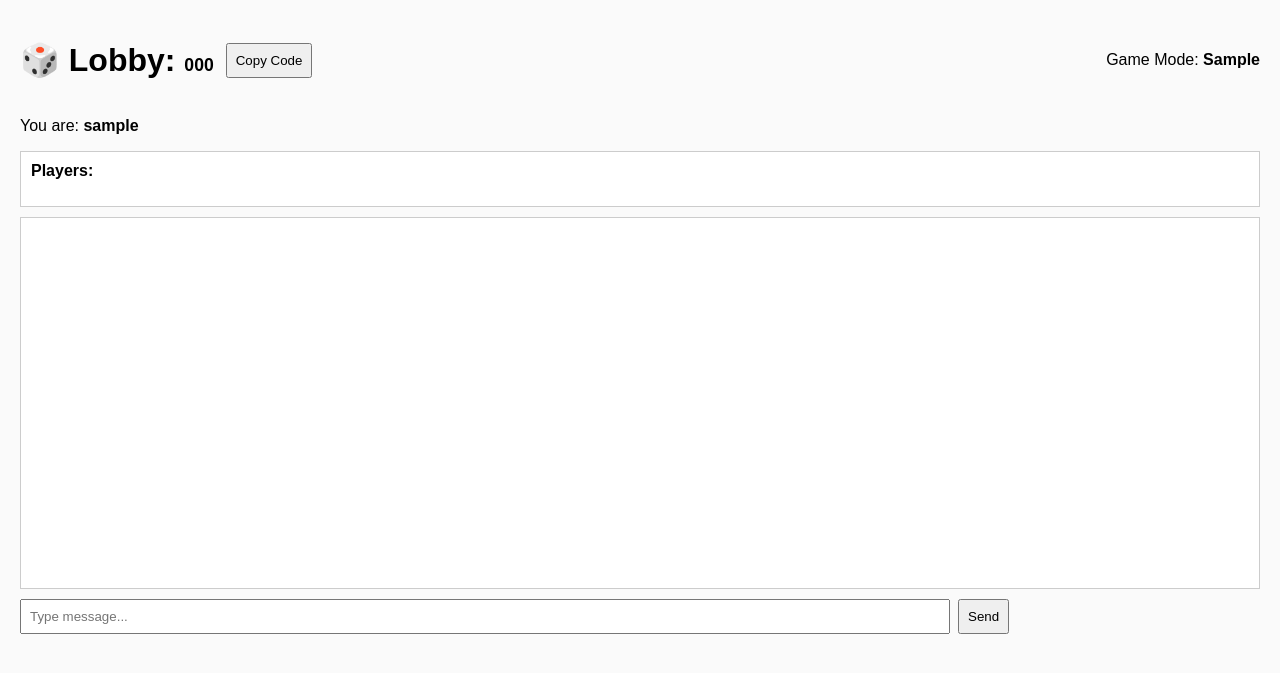
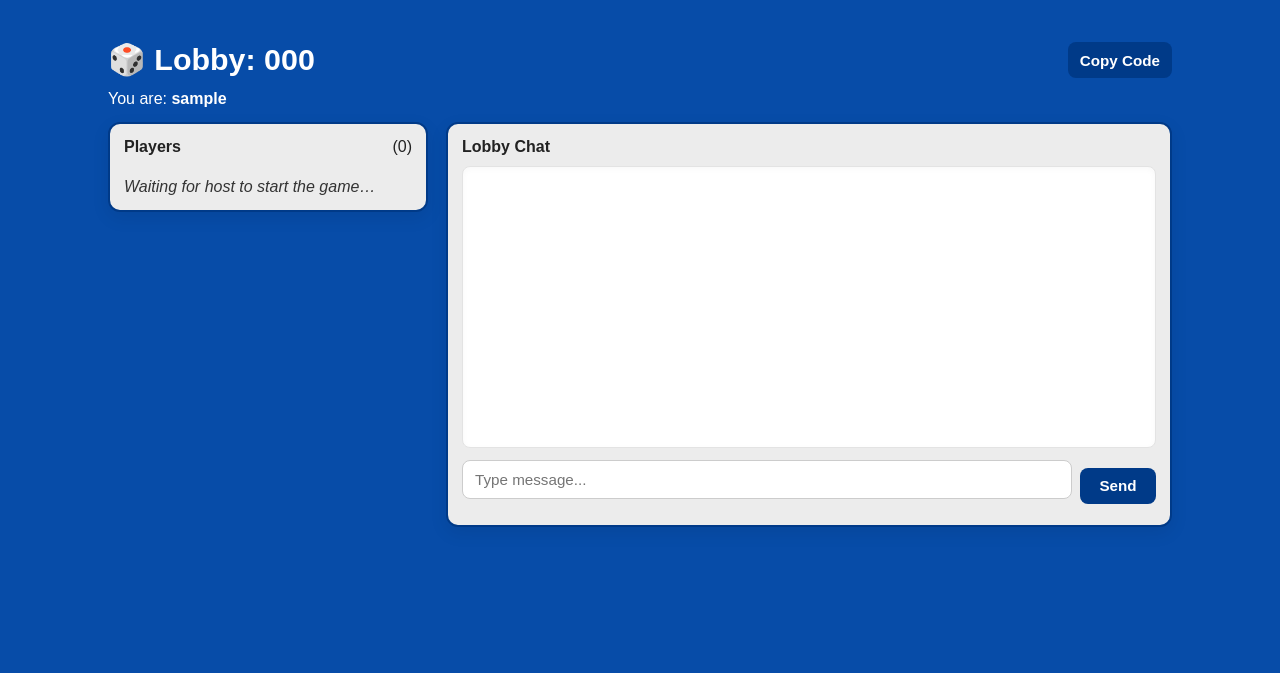
Before and after one commit to HafiyZazaBaza/Conundrum-Corner, a Flask app: template conundrum/templates/lobby.html in a window 1280 px wide. Shown: the top 673 px of the page. Run offline with Flask 3, Linux system fonts and the light colour scheme; the template is opened without the code that fills it: most values are stand-ins (such as "Sample title", 1, 10 or a date in 2020); some libraries are stand-ins or nearby versions.

Commit message:
Moved game selection from home.html to lobby.html, updated lobby's layout and styling

```diff
--- a/conundrum/static/style.css
+++ b/conundrum/static/style.css
@@ -1,33 +1,45 @@
+:root{
+    --bg: #074ca8;
+    --accent: #003a88;
+    --accent-dark: #002b66;
+    --card: #ececec;
+    --text-dark: #222;
+    --white: #ffffff;
+    --card-border: 2px solid var(--accent);
+}
+
 /* ---------- General Page ---------- */
 body {
     font-family: Arial, Helvetica, sans-serif;
     margin: 0;
     padding: 0;
-    background-color: #074ca8; /* main background */
-    color: #222;
+    background-color: var(--bg); /* main background */
+    color: var(--text-dark);
+    -webkit-font-smoothing:antialiased;
+    -moz-osx-font-smoothing:grayscale;
 }
 
-/* ---------- Container ---------- */
+/* Shared container (used by home and lobby) */
 .container {
-    max-width: 900px;
-    margin: 50px auto;
-    padding: 20px;
-    text-align: center;
+    max-width: 1100px;
+    margin: 40px auto;
+    padding: 18px;
+    box-sizing: border-box;
 }
 
 /* ---------- Headings ---------- */
-h1 {
-    color: #ffffff;
-    font-size: 2.5rem;
-    margin-bottom: 20px;
+h1, .title {
+    color: var(--white);
+    font-size: 1.9rem;
+    margin: 0;
 }
 
 h2 {
-    color: #003a88;
+    color: var(--accent);
     margin-bottom: 15px;
 }
 
-/* ---------- Forms Wrapper (Flexbox) ---------- */
+/* ---------- Form / Home layout ---------- */
 .forms-wrapper {
     display: flex;
     justify-content: space-between;
@@ -35,30 +47,27 @@ h2 {
     margin: 20px 0;
 }
 
-/* ---------- Form Box ---------- */
 .form-box {
-    background-color: #ececec; /* form background */
+    background-color: var(--card); /* form background */
     padding: 25px;
     flex: 1; /* equal width for both boxes */
     border-radius: 15px;
-    box-shadow: 0 6px 15px rgba(0,0,0,0.2);
+    box-shadow: 0 6px 15px rgba(0,0,0,0.12);
     text-align: left;
-
-    /* static border */
-    border: 2px solid #003a88;
+    border: var(--card-border);
 }
 
-/* ---------- Form Labels & Inputs ---------- */
 label {
     display: block;
     margin: 10px 0 5px;
     font-weight: bold;
+    color: var(--text-dark);
 }
 
 input, select {
     width: 100%;
     padding: 10px;
-    margin-bottom: 15px;
+    margin-bottom: 12px;
     border-radius: 8px;
     border: 1px solid #ccc;
     font-size: 1rem;
@@ -66,54 +75,240 @@ input, select {
 }
 
 input:focus, select:focus {
-    border-color: #003a88;
+    border-color: var(--accent);
     outline: none;
-    box-shadow: 0 0 6px rgba(0,58,136,0.5);
+    box-shadow: 0 0 6px rgba(0,58,136,0.18);
 }
 
-/* ---------- Buttons ---------- */
-button {
+/* Use full-width buttons inside form boxes (home create/join) */
+.form-box button {
     width: 100%;
     padding: 12px;
-    background-color: #003a88; /* button background */
-    color: #fff;
+    background-color: var(--accent); /* button background */
+    color: var(--white);
     font-size: 1rem;
     font-weight: bold;
     border: none;
     border-radius: 10px;
     cursor: pointer;
-    transition: 0.3s ease;
+    transition: 0.18s ease;
 }
 
-button:hover {
-    background-color: #002b66;
+.form-box button:hover {
+    background-color: var(--accent-dark);
     transform: translateY(-2px);
-    box-shadow: 0 5px 12px rgba(0,0,0,0.3);
+    box-shadow: 0 6px 12px rgba(0,0,0,0.12);
 }
 
-/* ---------- Divider ---------- */
-hr {
+/* Global button defaults (small) — lobby will use these unless inside .form-box */
+button {
+    padding: 8px 12px;
+    background-color: var(--accent);
+    color: var(--white);
     border: none;
-    border-top: 2px solid #ccc;
-    margin: 30px 0;
+    border-radius: 8px;
+    cursor: pointer;
+    font-weight: 600;
+    transition: 0.15s ease;
+    min-height: 36px;
+    min-width: 64px;
 }
 
-/* ---------- Log Section ---------- */
-#log {
-    background: #ececec;
-    padding: 15px;
-    border-radius: 12px;
-    text-align: left;
+/* small-button helper */
+.small-btn {
+    padding: 8px 12px;
     font-size: 0.95rem;
-    white-space: pre-line;
-    box-shadow: inset 0 3px 8px rgba(0,0,0,0.2);
-    border: 2px solid #003a88;
-
-    /* hidden until messages appear */
-    display: none;
+    border-radius: 8px;
 }
 
-#log:not(:empty) {
-    display: block;
-    margin-top: 20px;
+/* small hover */
+button:hover, .small-btn:hover {
+    background-color: var(--accent-dark);
+    transform: translateY(-1px);
 }
+
+/* ---------- Cards (players/chat) - shared look ---------- */
+.card {
+    background: var(--card);
+    border-radius: 12px;
+    padding: 14px;
+    box-shadow: 0 6px 18px rgba(0,0,0,0.08);
+    border: var(--card-border);
+    box-sizing: border-box;
+}
+
+/* Lobby specific layout */
+.lobby-container {
+    margin-top: 24px;
+}
+
+/* Top row */
+.top-row {
+    display:flex;
+    align-items:center;
+    gap:12px;
+    margin-bottom:12px;
+}
+
+/* top actions align right */
+.top-actions {
+    margin-left:auto;
+}
+
+/* quick you-line */
+.you-line {
+    margin: 10px 0 14px;
+    color: var(--white);
+}
+
+/* Grid: players + chat */
+.lobby-grid {
+    display: grid;
+    grid-template-columns: 320px 1fr;
+    gap: 18px;
+    align-items: start;
+}
+
+/* Players card */
+.players-card .card-header,
+.chat-card .card-header {
+    display:flex;
+    justify-content:space-between;
+    align-items:center;
+    margin-bottom:10px;
+    color: var(--text-dark);
+}
+
+.players-list {
+    list-style: disc;
+    padding-left: 18px;
+    max-height: 360px;
+    overflow:auto;
+    margin: 0;
+}
+
+.player-item {
+    padding: 8px 6px;
+    display:flex;
+    align-items:center;
+    justify-content:space-between;
+    gap:8px;
+    border-radius:6px;
+}
+
+/* Host badge styles */
+.host-badge {
+    display:inline-block;
+    margin-left:10px;
+    background: var(--accent);
+    color: var(--white);
+    padding: 2px 8px;
+    border-radius: 999px;
+    font-size: 0.78rem;
+    vertical-align: middle;
+    font-weight:700;
+}
+
+.host-badge-inline {
+    display:inline-block;
+    background: rgba(255,255,255,0.12);
+    color: var(--white);
+    padding: 3px 8px;
+    border-radius: 8px;
+    font-size: 0.9rem;
+    margin-left: 8px;
+}
+
+/* Host control area */
+.host-controls {
+    margin-top:12px;
+    display:flex;
+    flex-direction:column;
+    gap:8px;
+}
+
+.label-inline {
+    font-weight:700;
+    font-size:0.95rem;
+    color:var(--text-dark);
+}
+
+.select-control {
+    padding:8px;
+    border-radius:8px;
+    border:1px solid #cfcfcf;
+    font-size:0.95rem;
+}
+
+/* Small host actions container */
+.host-actions {
+    display:flex;
+    gap:8px;
+    margin-top:4px;
+}
+
+/* Waiting text for non-hosts */
+.waiting-note {
+    margin-top:12px;
+    color: #333;
+    font-style:italic;
+}
+
+/* Chat card specifics */
+.chat-card {
+    display:flex;
+    flex-direction:column;
+    height: 100%;
+}
+
+.messages {
+    background: #ffffff;
+    border-radius: 8px;
+    padding: 10px;
+    min-height: 260px;
+    max-height: 420px;
+    overflow-y: auto;
+    border: 1px solid #e3e3e3;
+    box-shadow: inset 0 2px 6px rgba(0,0,0,0.03);
+}
+
+.message-line {
+    margin: 6px 0;
+    line-height: 1.25;
+    font-size: 0.96rem;
+}
+
+/* Chat form input + send */
+.chat-form {
+    display:flex;
+    gap:8px;
+    margin-top:10px;
+    align-items:center;
+}
+
+.chat-input {
+    flex:1;
+    padding:10px 12px;
+    border-radius:8px;
+    border:1px solid #ccc;
+    font-size:0.95rem;
+    box-sizing:border-box;
+}
+
+/* smaller send button */
+.chat-form .small-btn {
+    padding: 8px 12px;
+    min-width: 76px;
+}
+
+/* ---------- responsive ---------- */
+@media (max-width: 850px) {
+    .lobby-grid {
+        grid-template-columns: 1fr;
+    }
+    .players-card, .chat-card {
+        width:100%;
+    }
+    .container { padding:14px; }
+    .title { font-size:1.4rem; }
+}
--- a/conundrum/templates/lobby.html
+++ b/conundrum/templates/lobby.html
@@ -5,61 +5,81 @@
   <meta name="viewport" content="width=device-width,initial-scale=1" />
   <title>Lobby - {{ lobby_code }}</title>
   <script src="https://cdn.socket.io/4.7.5/socket.io.min.js"></script>
-  <style>
-    body { font-family: Arial, sans-serif; background: #fafafa; margin: 20px; }
-    #chat-box { border: 1px solid #ccc; padding: 10px; background: white; height: 350px; overflow-y: auto; margin-bottom: 10px;}
-    #user-list { border: 1px solid #ccc; padding: 10px; background: white; margin-bottom: 10px; }
-    input[type=text] { width: 75%; padding: 8px; box-sizing: border-box; }
-    button { padding: 8px; }
-    #top-row { display:flex; align-items:center; gap:12px; margin-bottom:8px; }
-    #lobby-code { font-weight:700; font-size:1.1rem; }
-    .host-badge { color: white; background: #3b82f6; padding: 2px 6px; border-radius:6px; margin-left:8px; font-size:0.85rem; }
-  </style>
+  <link rel="stylesheet" href="{{ url_for('static', filename='style.css') }}">
 </head>
 <body>
-  <div id="top-row">
-    <h1>🎲 Lobby: <span id="lobby-code">{{ lobby_code }}</span></h1>
-    <button id="copy-btn">Copy Code</button>
-    <div style="margin-left:auto">
-      <span>Game Mode: <strong>{{ game_mode }}</strong></span>
-    </div>
+  <div class="lobby-container container">
+    <header class="top-row">
+      <h1 class="title">🎲 Lobby: <span id="lobby-code">{{ lobby_code }}</span></h1>
+      <div class="top-actions">
+        <button id="copy-btn" class="small-btn">Copy Code</button>
+      </div>
+    </header>
+
+    <p class="you-line">
+      You are: <strong id="you">{{ username }}</strong>
+      {% if is_host %} <span class="host-badge-inline">host</span>{% endif %}
+    </p>
+
+    <main class="lobby-grid">
+      <!-- Left: Players / Host controls -->
+      <section class="card players-card">
+        <div class="card-header">
+          <strong>Players</strong>
+          <span class="player-count" id="player-count">({{ '1' if is_host else '0' }})</span>
+        </div>
+
+        <ul id="users" class="players-list" aria-live="polite" style="margin-top:8px; padding-left:18px;"></ul>
+
+        {% if is_host %}
+        <div class="host-controls">
+          <label for="game_mode" class="label-inline">Choose game mode</label>
+          <select id="game_mode" class="select-control">
+              <option value="reverse_guessing">Reverse Guessing</option>
+              <option value="emoji_translation">Emoji Translation</option>
+              <option value="bad_advice_hotline">Bad Advice Hotline</option>
+              <option value="obviously_lies">Obviously Lies</option>
+          </select>
+
+          <div class="host-actions">
+            <button id="start-btn" class="small-btn">Start Game</button>
+          </div>
+        </div>
+        {% else %}
+          <div class="waiting-note">Waiting for host to start the game…</div>
+        {% endif %}
+      </section>
+
+      <!-- Right: Chat -->
+      <section class="card chat-card">
+        <div class="card-header"><strong>Lobby Chat</strong></div>
+
+        <div id="chat-box" class="messages" aria-live="polite" role="log"></div>
+
+        <form id="chat-form" class="chat-form" style="margin-top:12px;">
+          <input type="text" id="message" class="chat-input" placeholder="Type message..." autocomplete="off" />
+          <button type="submit" class="small-btn">Send</button>
+        </form>
+      </section>
+    </main>
   </div>
-
-  <p>You are: <strong id="you">{{ username }}</strong>{% if is_host %} <span class="host-badge">host</span>{% endif %}</p>
-
-  <div id="user-list">
-    <strong>Players:</strong>
-    <ul id="users" style="margin-top:8px; padding-left:18px;"></ul>
-  </div>
-
-  {% if is_host %}
-    <div style="margin-bottom:10px;">
-      <button id="start-btn">Start Game</button>
-    </div>
-  {% endif %}
-
-  <div id="chat-box"></div>
-
-  <form id="chat-form" style="display:flex; gap:8px;">
-    <input type="text" id="message" placeholder="Type message..." autocomplete="off" />
-    <button type="submit">Send</button>
-  </form>
 
 <script>
   const socket = io();
   const username = "{{ username|e }}";
   const lobbyCode = "{{ lobby_code|e }}";
-  const gameMode = "{{ game_mode|e }}";
 
-  // Join lobby
+  // Immediately join the lobby room on page load
   socket.emit("join_lobby", { username, lobbyCode });
 
   // Update players
   socket.on("lobby_update", data => {
     const usersEl = document.getElementById("users");
     usersEl.innerHTML = "";
-    (data.players || []).forEach(u => {
+    const players = data.players || [];
+    players.forEach(u => {
       const li = document.createElement("li");
+      li.className = "player-item";
       li.textContent = u;
       if (u === data.host) {
         const span = document.createElement("span");
@@ -69,27 +89,30 @@
       }
       usersEl.appendChild(li);
     });
+    const countEl = document.getElementById("player-count");
+    if (countEl) countEl.textContent = `(${players.length})`;
   });
 
-  // Chat
+  // Chat messages
   socket.on("receive_message", data => {
     const chatBox = document.getElementById("chat-box");
     const p = document.createElement("p");
+    p.className = "message-line";
     p.innerHTML = `<b>${data.username}:</b> ${data.message}`;
     chatBox.appendChild(p);
     chatBox.scrollTop = chatBox.scrollHeight;
   });
 
-  // Error
+  // Errors
   socket.on("error_message", data => alert(data.message || "Error"));
 
-  // Redirect to game
+  // When game starts → redirect to play (server sends mode)
   socket.on("game_started", data => {
-    const target = `/games/play?lobby=${encodeURIComponent(lobbyCode)}&username=${encodeURIComponent(username)}&mode=${encodeURIComponent(data.mode || gameMode)}`;
+    const target = `/games/play?lobby=${encodeURIComponent(lobbyCode)}&username=${encodeURIComponent(username)}&mode=${encodeURIComponent(data.mode)}`;
     window.location.href = target;
   });
 
-  // Send message
+  // Send chat
   document.getElementById("chat-form").addEventListener("submit", e => {
     e.preventDefault();
     const input = document.getElementById("message");
@@ -97,25 +120,32 @@
     if (!msg) return;
     socket.emit("send_message", { lobbyCode, username, message: msg });
     input.value = "";
+    input.focus();
   });
 
-  // Start game
+  // Start game (host only)
   const startBtn = document.getElementById("start-btn");
   if (startBtn) {
     startBtn.addEventListener("click", () => {
       startBtn.disabled = true;
-      socket.emit("start_game", { lobbyCode, username, mode: gameMode });
+      const selectedMode = document.getElementById("game_mode").value;
+      socket.emit("start_game", { lobbyCode, username, mode: selectedMode });
     });
   }
 
   // Copy code
   document.getElementById("copy-btn").addEventListener("click", async () => {
-    await navigator.clipboard.writeText(lobbyCode);
-    document.getElementById("copy-btn").textContent = "Copied!";
-    setTimeout(() => document.getElementById("copy-btn").textContent = "Copy Code", 1200);
+    try {
+      await navigator.clipboard.writeText(lobbyCode);
+      const btn = document.getElementById("copy-btn");
+      btn.textContent = "Copied!";
+      setTimeout(() => btn.textContent = "Copy Code", 1200);
+    } catch (err) {
+      alert("Copy failed");
+    }
   });
 
-  // Reconnect
+  // Rejoin on reconnect
   socket.on("connect", () => socket.emit("join_lobby", { username, lobbyCode }));
 </script>
 </body>
```
Also changed, not shown: conundrum/games/routes.py (+7 -6 lines), conundrum/socket.py (+12 -7 lines), conundrum/templates/home.html (+30 -17 lines).
